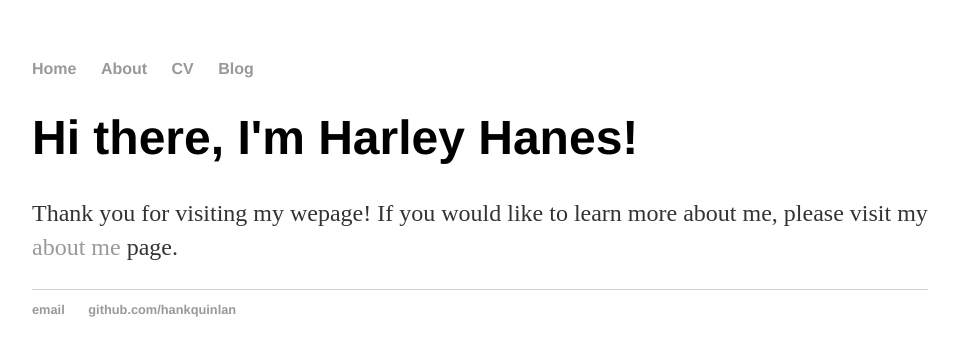
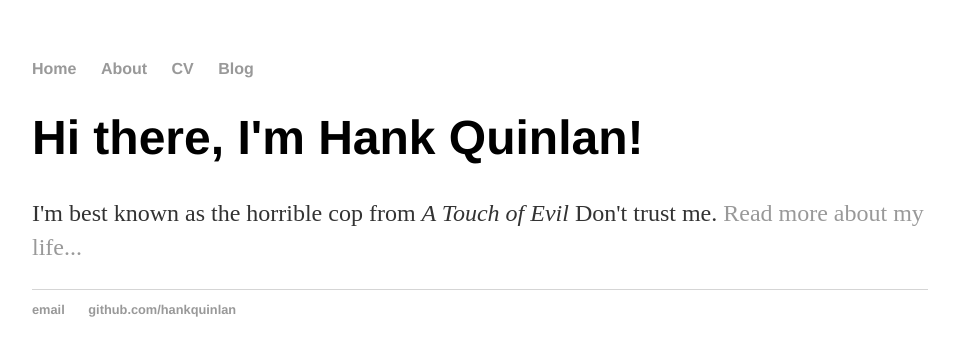
Before and after one commit to HarleyHanes/HarleyHanes.github.io, a Jekyll site: the page index.html, which Jekyll copies as it is, in a window 1280 px wide. Shown: the top 356 px of the page, without its empty margins (160-1119 px from the left). Built offline with Jekyll 4.4.1, drawn with Linux system fonts in a browser that asks for light colours.

Commit message:
Reverted back to non-Jackyl, added About me Page

```diff
--- a/index.html
+++ b/index.html
@@ -1,8 +1,30 @@
----
-layout: default
-title: Hank Quinlan, Horrible Cop
----
-<div class="blurb">
-	<h1>Hi there, I'm Harley Hanes!</h1>
-	<p>Thank you for visiting my wepage! If you would like to learn more about me, please visit my <a href="/about">about me</a> page. </p>
-</div><!-- /.blurb -->
+<!DOCTYPE html>
+<html>
+	<head>
+		<title>Hank Quinlan, Horrible Cop</title>
+    <!-- link to main stylesheet -->
+		<link rel="stylesheet" type="text/css" href="/css/main.css">
+	</head>
+	<body>
+		<nav>
+    		<ul>
+        		<li><a href="/">Home</a></li>
+	        	<li><a href="/about">About</a></li>
+        		<li><a href="/cv">CV</a></li>
+        		<li><a href="/blog">Blog</a></li>
+    		</ul>
+		</nav>
+		<div class="container">
+    		<div class="blurb">
+        		<h1>Hi there, I'm Hank Quinlan!</h1>
+				<p>I'm best known as the horrible cop from <em>A Touch of Evil</em> Don't trust me. <a href="/about">Read more about my life...</a></p>
+    		</div><!-- /.blurb -->
+		</div><!-- /.container -->
+		<footer>
+    		<ul>
+        		<li><a href="mailto:harleyhanges97@gmail.com">email</a></li>
+        		<li><a href="https://github.com/HarleyHanes">github.com/hankquinlan</a></li>
+			</ul>
+		</footer>
+	</body>
+</html>
```
Also changed, not shown: about/about.html (added, +18 -0 lines).
